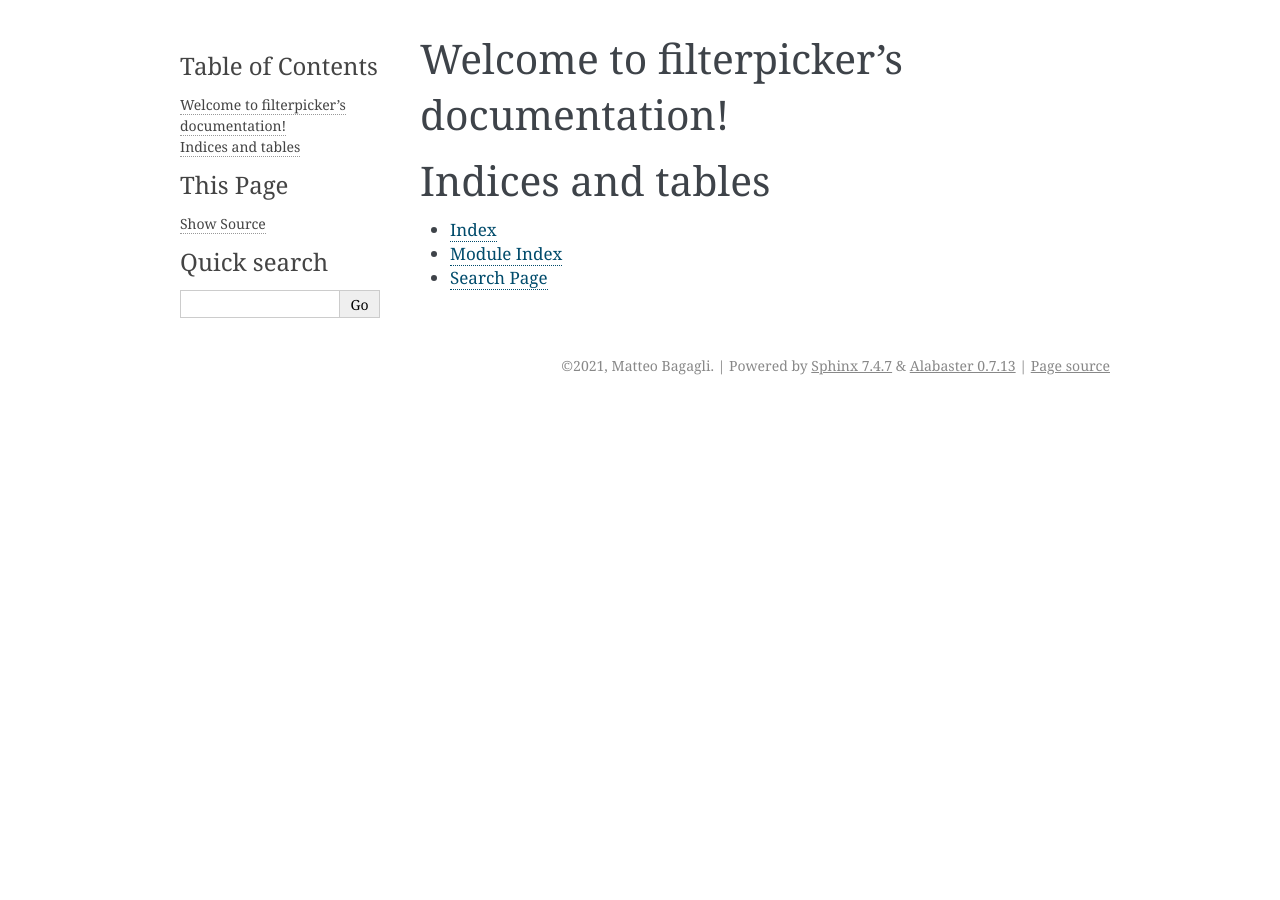
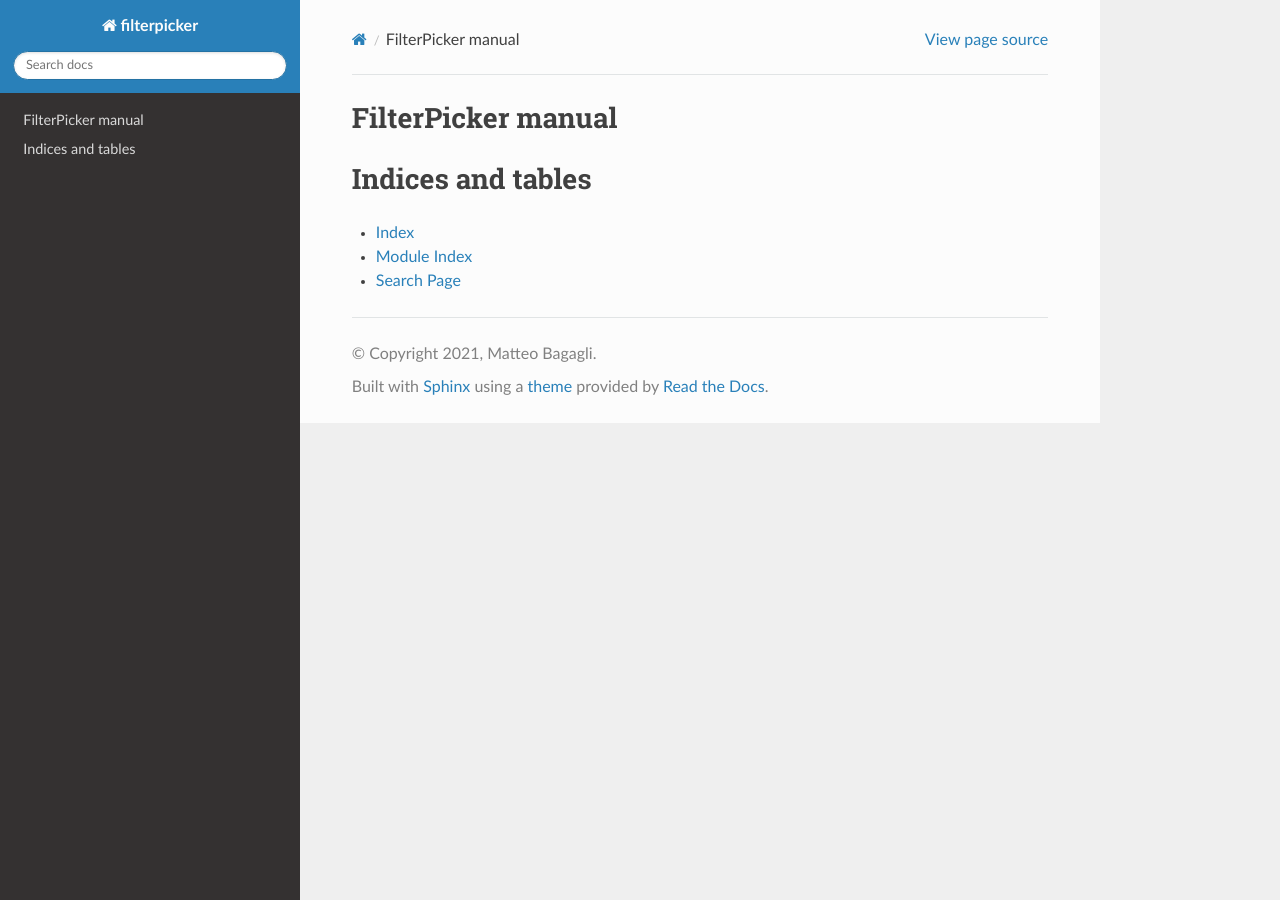
Before and after one commit to mbagagli/filterpicker, a Sphinx documentation site: the page built from docs/source/index.rst, in a window 1280 px wide. Built offline with Sphinx 7.4.7 and the Read the Docs theme 2.0.0, drawn with Linux system fonts in a browser that asks for light colours.

Commit message:
small fix pt.2 for rtfd

```diff
--- a/docs/source/conf.py
+++ b/docs/source/conf.py
@@ -57,7 +57,8 @@ exclude_patterns = []
 # The theme to use for HTML and HTML Help pages.  See the documentation for
 # a list of builtin themes.
 #
-html_theme = 'alabaster'
+# html_theme = 'alabaster'
+html_theme = 'sphinx_rtd_theme'
 
 # Add any paths that contain custom static files (such as style sheets) here,
 # relative to this directory. They are copied after the builtin static files,
--- a/docs/source/index.rst
+++ b/docs/source/index.rst
@@ -3,8 +3,9 @@
    You can adapt this file completely to your liking, but it should at least
    contain the root `toctree` directive.
 
-Welcome to filterpicker's documentation!
-========================================
+FilterPicker manual
+===================
+
 
 .. toctree::
    :maxdepth: 3
```
Also changed, not shown: .readthedocs.yaml (added).
